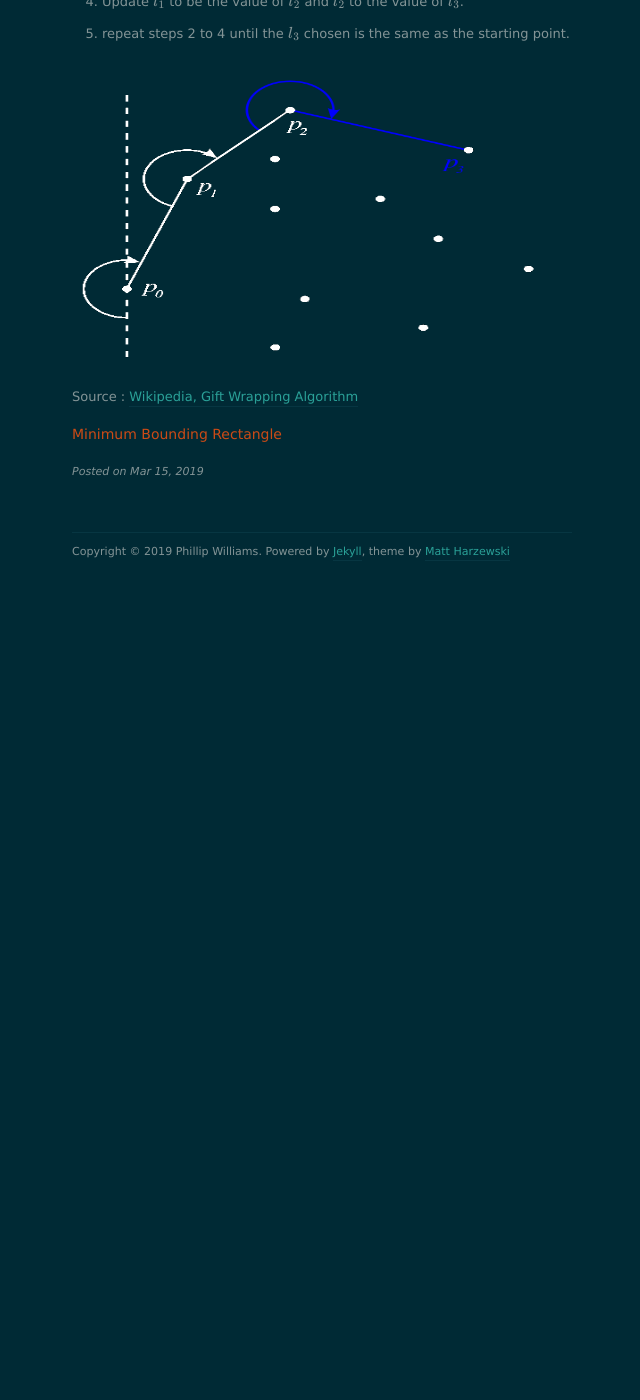
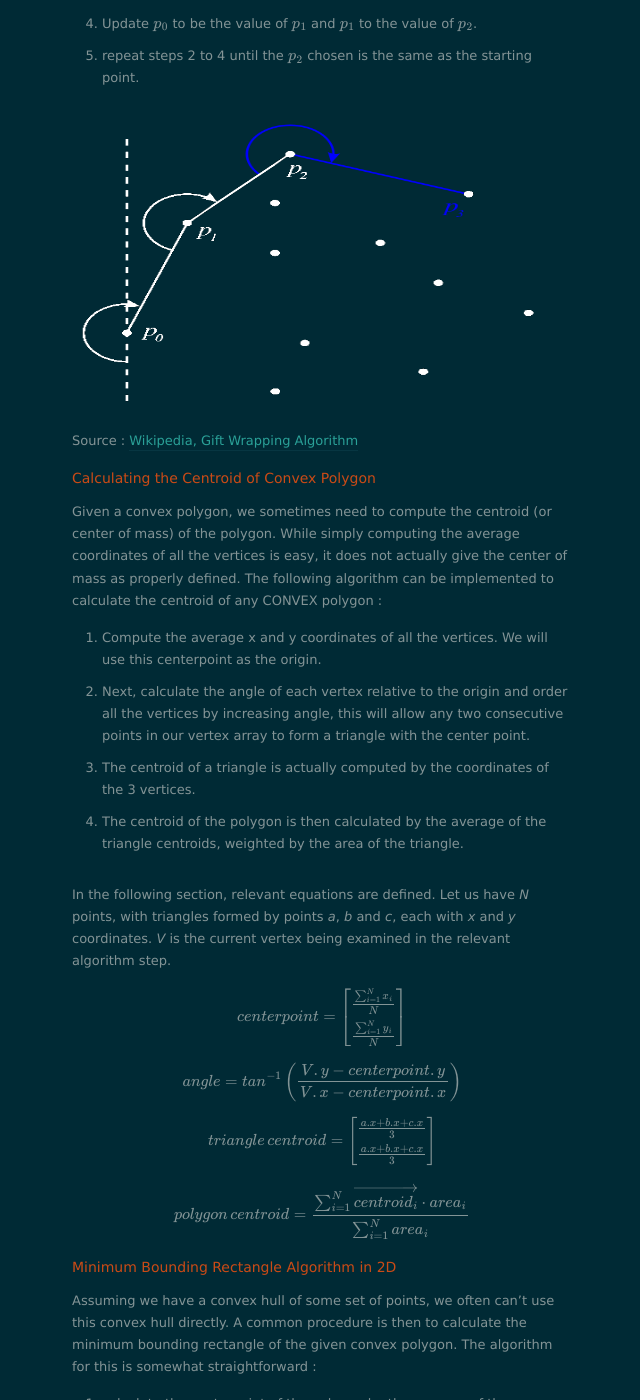
Before and after one commit to Philliams/Philliams.github.io, a Jekyll site: the page built from _posts/2019-3-15-A-Primer-On-Computational-Geometry.md, in a window 1280 px wide and 1400 px high, scrolled down 2571 px. Shown: the whole window, without its empty margins (318-958 px from the left). Built offline with Jekyll 4.4.1, drawn with Linux system fonts in a browser that asks for light colours; nearby versions of some CDN libraries; formulas are drawn with MathJax 3; before the commit the page ends 3153 px from its top, so only the background shows below that; some of the changed text lies outside the part shown.

Commit message:
Final Draft of Computational Geometry primer

```diff
--- a/_posts/2019-3-15-A-Primer-On-Computational-Geometry.md
+++ b/_posts/2019-3-15-A-Primer-On-Computational-Geometry.md
@@ -103,22 +103,73 @@ $$ Area = \sqrt{S(S-A)(S-B)(S-C)} $$
 ### Convex Hull Algorithm in 2D
 
 Given a set of random points, there is something defined as the [Convex Hull](https://en.wikipedia.org/wiki/Convex_hull). The convex hull is a polygon that encapsulates all the points given and does not have any edges that face inwards (i.e. concave). The [Gift Wrapping Algorithm](https://en.wikipedia.org/wiki/Gift_wrapping_algorithm) to compute the convex hull is fairly simple :
-1. Take the leftmost point of the point cloud (called $ l $) and create a new artificial with the same y position as $ l_1 $ but slightly more to the left. This new point will be denoted $ l_2 $.
-2. Next iterate over all the points in the point cloud and for each point (denoted $ l_3 $), create two vectors
+1. Take the leftmost point of the point cloud (the point is called $ p_1 $) and create a new artificial point with the same y position as $ p_1 $ but slightly more to the left. This new point will be denoted $ p_0 $. We will discard this point after the first iteration.
+2. Next iterate over all the points in the point cloud and for each point (denoted $ p_2 $), create two vectors
 $$ \vec{a} = \begin{bmatrix}
-    l_{2}.x - l_{1}.x \\
-    l_{2}.y - l_{1}.y
+    p_{1}.x - p_{0}.x \\
+    p_{1}.y - p_{0}.y
     \end{bmatrix} $$
 and
 $$ \vec{b} = \begin{bmatrix}
-    l_{3}.x - l_{2}.x \\
-    l_{3}.y - l_{2}.y
+    p_{2}.x - p_{1}.x \\
+    p_{2}.y - p_{1}.y
     \end{bmatrix} $$
-3. Choose the point $ l_3 $ which produces the smalles clockwise angle from $ \vec{a} $ to $ \vec{b} $.
-4. Update $ l_1 $ to be the value of $ l_2 $ and $ l_2 $ to the value of $ l_3 $.
-5. repeat steps 2 to 4 until the $ l_3 $ chosen is the same as the starting point.
+3. Choose the point $ p_3 $ which produces the smalles clockwise angle from $ \vec{a} $ to $ \vec{b} $.
+4. Update $ p_0 $ to be the value of $ p_1 $ and $ p_1 $ to the value of $ p_2 $.
+5. repeat steps 2 to 4 until the $ p_2 $ chosen is the same as the starting point.
 
 <img src="{{ site.baseurl }}/images/gift_wrapping_algo_white.png" width="500px" height="300px">
 Source : [Wikipedia, Gift Wrapping Algorithm](https://en.wikipedia.org/wiki/Gift_wrapping_algorithm)
 
-### Minimum Bounding Rectangle
+### Calculating the Centroid of Convex Polygon
+
+Given a convex polygon, we sometimes need to compute the centroid (or center of mass) of the polygon. While simply computing the average coordinates of all the vertices is easy, it does not actually give the center of mass as properly defined. The following algorithm can be implemented to calculate the centroid of any CONVEX polygon :
+
+1. Compute the average x and y coordinates of all the vertices. We will use this centerpoint as the origin.
+2. Next, calculate the angle of each vertex relative to the origin and order all the vertices by increasing angle, this will allow any two consecutive points in our vertex array to form a triangle with the center point.
+3. The centroid of a triangle is actually computed by the coordinates of the 3 vertices.
+4. The centroid of the polygon is then calculated by the average of the triangle centroids, weighted by the area of the triangle.
+
+In the following section, relevant equations are defined. Let us have *N* points, with triangles formed by points *a*, *b* and *c*, each with *x* and *y* coordinates. *V* is the current vertex being examined in the relevant algorithm step.
+
+$$
+
+center point = \begin{bmatrix}
+    \frac{\sum_{i=1}^N x_i}{N} \\
+    \frac{\sum_{i=1}^N y_i}{N}
+    \end{bmatrix}
+
+$$
+
+$$
+	angle = tan^{-1} \left( \frac{V.y - center point.y}{V.x - center point.x} \right)
+$$
+
+$$
+
+triangle \, centroid = \begin{bmatrix}
+    \frac{a.x + b.x + c.x}{3} \\
+    \frac{a.x + b.x + c.x}{3}
+    \end{bmatrix}
+
+$$
+
+$$
+
+polygon \, centroid = \frac{\sum_{i=1}^N \overrightarrow{centroid_i} \cdot area_i}{\sum_{i=1}^N area_i}
+
+$$
+
+### Minimum Bounding Rectangle Algorithm in 2D
+
+Assuming we have a convex hull of some set of points, we often can't use this convex hull directly. A common procedure is then to calculate the minimum bounding rectangle of the given convex polygon. The algorithm for this is somewhat straightforward :
+
+1. calculate the centerpoint of the polygon by the average of the x, y coordinates of the vertices
+2. order all of the vertices clockwise around the centerpoint.
+3. Iterate over each pair of adjacent points on the polygon $ \vec{a} $ and $ \vec{b} $
+4. For each pair of points, calculate the vector $ \vec{u} = \vec{a} - \vec{b} $ as well as the perpendicular vector $$ \vec{v} = \begin{bmatrix}
+    u.y \\
+    -u.x
+    \end{bmatrix} $$
+5. Iterate over all the points in the polygon and calculate the projection of each point onto $ \vec{u} $ and $ \vec{v} $. This will give you the distance of that point along and perpendicular to the given edge. By taking the maximum and minimum projections, you can identify the bounding rectangle given the reference edge. the rectangle is defined by the two orientation vectors $ \vec{u} $ and $ \vec{v} $ as well as their extents along the respective axis.
+6. Iterate over all the edges and select the resulting rectangle with the smallest area.
```
Also changed, not shown: 2 other files.
